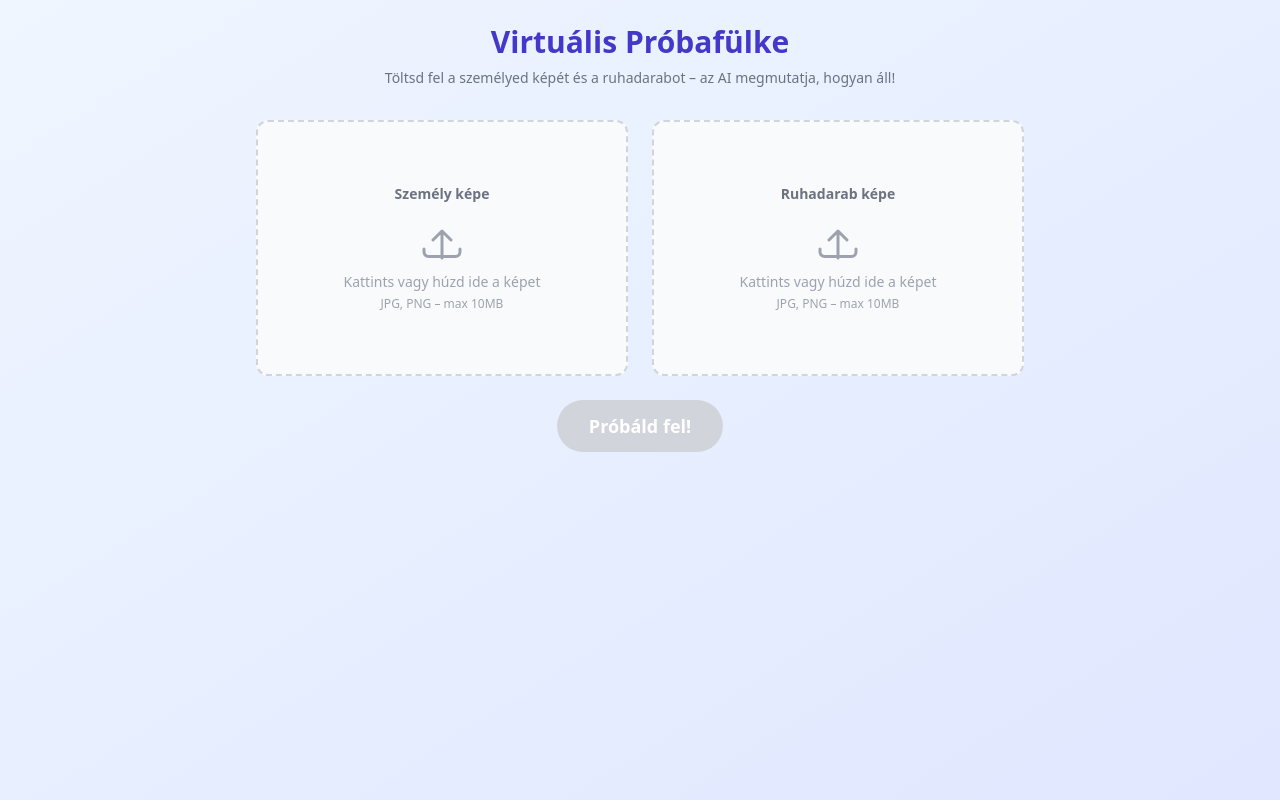
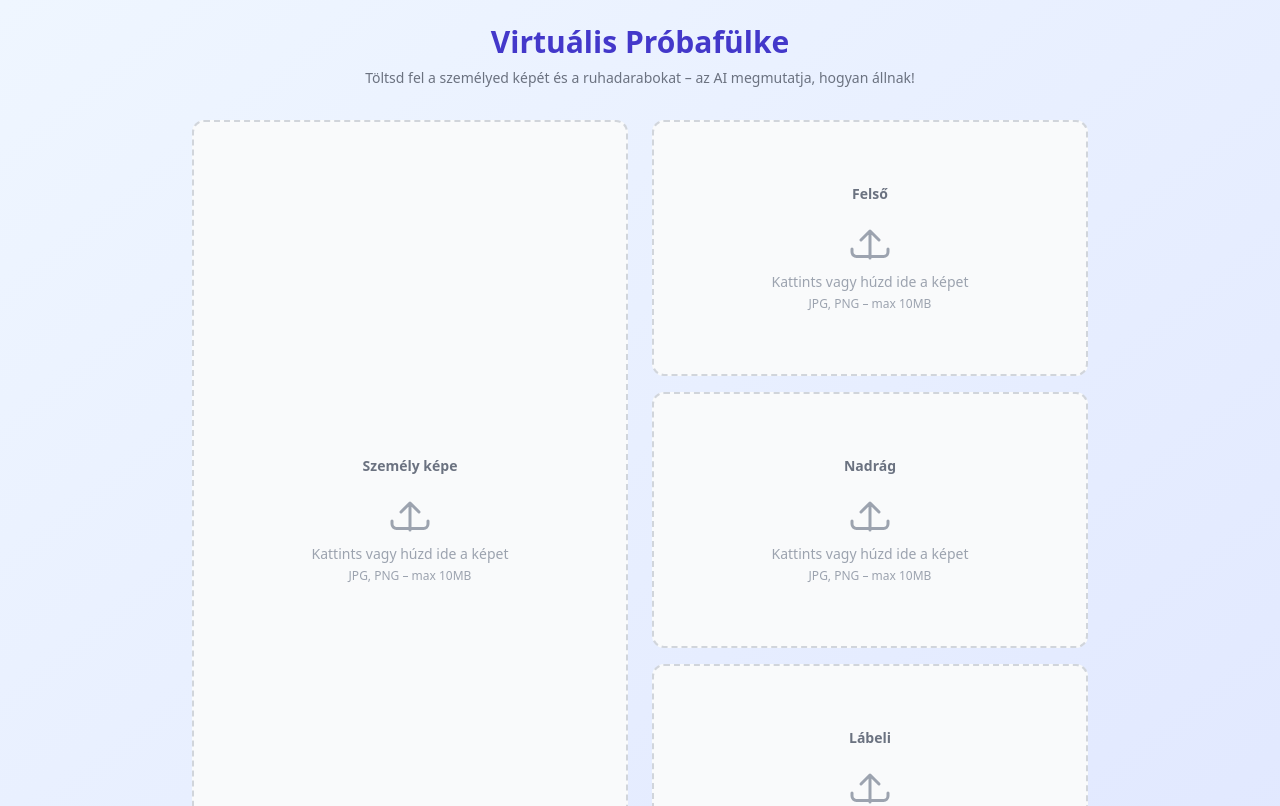
Before and after one commit to cloudsteak/trn-gcp-ai-virtual-tryon, a React (Vite) app in the folder client/: page / in a window 1280 px wide. Shown: the top 806 px of the page. Built offline with nearby package versions, Linux system fonts and the light colour scheme; no server answers.

Commit message:
Enhance virtual try-on functionality to support multiple garment images and improve API timeout handling

```diff
--- a/client/src/App.jsx
+++ b/client/src/App.jsx
@@ -4,14 +4,25 @@ import ResultDisplay from "./components/ResultDisplay";
 
 const API_URL = import.meta.env.VITE_API_URL ?? "";
 
+const GARMENT_SLOTS = [
+  { key: "top", label: "Felső" },
+  { key: "bottom", label: "Nadrág" },
+  { key: "shoes", label: "Lábeli" },
+];
+
 export default function App() {
   const [personImage, setPersonImage] = useState(null);
-  const [garmentImage, setGarmentImage] = useState(null);
+  const [garments, setGarments] = useState({ top: null, bottom: null, shoes: null });
   const [resultUrl, setResultUrl] = useState(null);
   const [loading, setLoading] = useState(false);
   const [error, setError] = useState(null);
 
-  const canSubmit = personImage && garmentImage && !loading;
+  const filledGarments = GARMENT_SLOTS.map((s) => garments[s.key]).filter(Boolean);
+  const canSubmit = personImage && filledGarments.length > 0 && !loading;
+
+  function updateGarment(key, file) {
+    setGarments((prev) => ({ ...prev, [key]: file }));
+  }
 
   async function handleTryOn() {
     if (!canSubmit) return;
@@ -21,7 +32,7 @@ export default function App() {
 
     const formData = new FormData();
     formData.append("person_image", personImage);
-    formData.append("product_image", garmentImage);
+    filledGarments.forEach((img) => formData.append("product_images", img));
 
     try {
       const response = await fetch(`${API_URL}/try-on`, {
@@ -45,28 +56,33 @@ export default function App() {
 
   return (
     <div className="min-h-screen bg-gradient-to-br from-blue-50 to-indigo-100 p-6">
-      <div className="max-w-3xl mx-auto">
+      <div className="max-w-4xl mx-auto">
         <h1 className="text-3xl font-bold text-center text-indigo-700 mb-2">
           Virtuális Próbafülke
         </h1>
         <p className="text-center text-gray-500 mb-8 text-sm">
-          Töltsd fel a személyed képét és a ruhadarabot – az AI megmutatja, hogyan áll!
+          Töltsd fel a személyed képét és a ruhadarabokat – az AI megmutatja, hogyan állnak!
         </p>
 
-        <div className="grid grid-cols-1 sm:grid-cols-2 gap-6">
+        <div className="grid grid-cols-2 gap-6 mb-6">
           <ImageUploader
             label="Személy képe"
             image={personImage}
             onImageSelect={setPersonImage}
           />
-          <ImageUploader
-            label="Ruhadarab képe"
-            image={garmentImage}
-            onImageSelect={setGarmentImage}
-          />
+          <div className="flex flex-col gap-4">
+            {GARMENT_SLOTS.map((slot) => (
+              <ImageUploader
+                key={slot.key}
+                label={slot.label}
+                image={garments[slot.key]}
+                onImageSelect={(file) => updateGarment(slot.key, file)}
+              />
+            ))}
+          </div>
         </div>
 
-        <div className="flex flex-col items-center mt-6 gap-3">
+        <div className="flex flex-col items-center gap-3">
           <button
             onClick={handleTryOn}
             disabled={!canSubmit}
```
Also changed, not shown: 2 other files (tests, documents, lock files or other folders).
